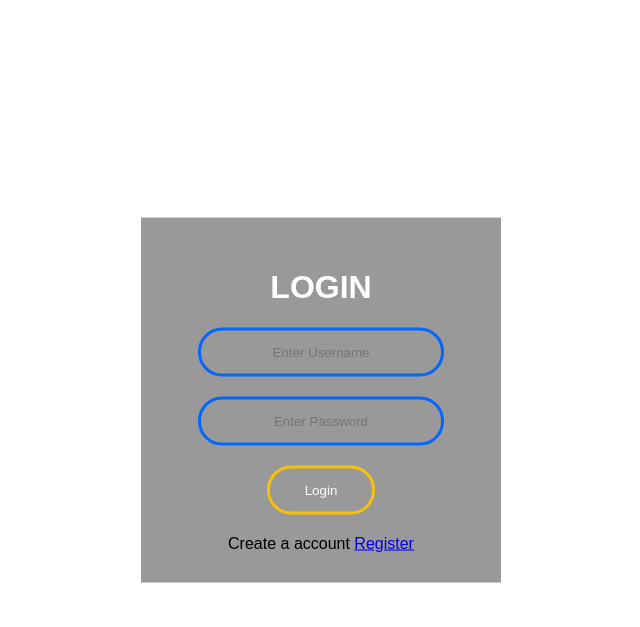
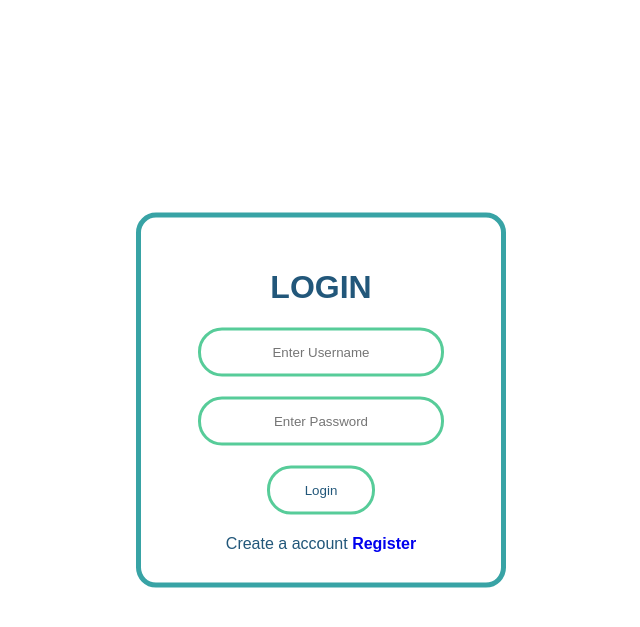
Before and after one commit to aslin-joel-r/mini-project-S6, a Django app: page /login/ in a window 1280 px wide. Shown: the top 627 px of the page, without its empty margins (319-959 px from the left). Run offline with Django 4.2, Linux system fonts and the light colour scheme.

Commit message:
Ready for 1st review

```diff
--- a/problem_detector/nation_book/static/css/login.css
+++ /dev/null
@@ -1,65 +0,0 @@
-body{
-    margin:0;
-    padding:0;
-    font-family: sans-serif;
-
-}
-.box{
-  width:300px;
-  padding:30px;
-  position: absolute;
-  top:50%;
-  left:50%;
-  transform: translate(-50%,-50%);
-  background:rgba(0,0,0,0.4);
-  text-align:center;
-
-}
-.box h1
-{
-    color: white;
-    text-transform: uppercase;
-    font-weight: 700;
-}
-.box input[type="text"],.box input[type="password"]
-{
-border: 0;
-background: none;
-display: block;
-margin: 20px auto;
-text-align: center;
-border:3px solid #0367fd;
-padding:14px 10px;
-width:220px;
-outline: none;
-color: white;
-border-radius: 24px;
-transition:0.25px;
-}
-
-.box input[type="text"]:focus,.box input[type="password"]:focus{
-
-width:270px;
-border-color: #ffc400ec;
-
-}
-.box input[type="submit"]{
-
-
-    border: 0;
-background: none;
-display: block;
-margin: 20px auto;
-text-align: center;
-border:3px solid #ffc400ec;
-padding:14px 35px;
-outline: none;
-color: white;
-border-radius: 24px;
-transition:0.25px;
-cursor:pointer;
-
-}
-.box input[type="submit"]:hover{
-    background: #ffc400ec;
-}n
--- /dev/null
+++ b/problem_detector/nation_book/static/css/login_page.css
@@ -0,0 +1,85 @@
+:root{
+    --dark: #22577a;
+    --light:#c7f9cc ;
+    --average:#57cc99;
+    --moreavg:#38a3a5;
+}
+
+body{
+    margin:0;
+    padding:0;
+    font-family: sans-serif;
+}
+.box{
+  width:300px;
+  padding:30px;
+  position: absolute;
+  top:50%;
+  left:50%;
+  transform: translate(-50%,-50%);
+  border: 5px solid var(--moreavg);
+  border-radius: 20px;
+  text-align:center;
+
+}
+.box h1
+{
+    color:var(--dark);
+    text-transform: uppercase;
+    font-weight: 700;
+}
+.box input[type="text"],.box input[type="password"]
+{
+border: 0;
+background: none;
+display: block;
+margin: 20px auto;
+text-align: center;
+border:3px solid var(--average);
+padding:14px 10px;
+width:220px;
+outline: none;
+color:var(--dark);
+border-radius: 24px;
+transition:0.25px;
+}
+
+.box input[type="text"]:focus,.box input[type="password"]:focus{
+
+width:270px;
+border-color:var(--dark);
+color:var(--dark)
+
+}
+.box input[type="submit"]{
+
+
+border: 0;
+background: none;
+display: block;
+margin: 20px auto;
+text-align: center;
+border:3px solid var(--average);
+padding:14px 35px;
+outline: none;
+color:var(--dark);
+border-radius: 24px;
+transition:0.25px;
+cursor:pointer;
+
+}
+.box input[type="submit"]:hover{
+    background:var(--dark);
+    color: var(--light);
+}
+
+a{
+    text-decoration: none;
+}
+#reg{
+    color: var(--dark);
+}
+#error{
+    color: red;
+
+}
--- a/problem_detector/nation_book/templates/login.html
+++ b/problem_detector/nation_book/templates/login.html
@@ -4,7 +4,7 @@
 <head>
     <meta charset="utf-8">
     <title>Login Form</title>
-    <link rel="stylesheet" href="{% static 'css/login.css' %}">
+    <link rel="stylesheet" href="{% static 'css/login_page.css' %}">
 
 </head>
 <body>
@@ -16,13 +16,13 @@
 <input type="text" name="username" placeholder="Enter Username" id="username">
 <input type="password" name="password" placeholder="Enter Password" id="password">
 <input type="submit" value="Login">
-<label for="account">Create a account <a href="/register">Register</a> </label>
+<label for="account" id="reg">Create a account <a href="/register"><b>Register</b></a> </label>
 
-<div>
+<div id="error">
     {% for message in messages%}
-    <b style="color:red">
+    <p style="color:red">
         {{message}}
-    </b>
+    </p>
     {% endfor %}
 </div>
 
--- a/problem_detector/nation_book/views.py
+++ b/problem_detector/nation_book/views.py
@@ -20,10 +20,10 @@ def register(request):
 
         if password==password2:
             if User.objects.filter(username=username).exists():
-                messages.info(request,"username exists")
+                messages.info(request,"Username Exists !")
                 return redirect('register')
             elif User.objects.filter(email=email).exists():
-                messages.info(request,'Email id exists')
+                messages.info(request,'Email id exists !')
                 return redirect('register')
             else:
                 user=User.objects.create_user(username=username,email=email,password=password,first_name=first_name,last_name=last_name)
@@ -32,7 +32,7 @@ def register(request):
                 return redirect('login')
 
         else:
-            messages.info(request,'password not matched')
+            messages.info(request,'Password Not Matched !')
             return redirect('register')
 
         print(username,email,password)
--- a/problem_detector/problem_detector/settings.py
+++ b/problem_detector/problem_detector/settings.py
@@ -113,6 +113,6 @@ DEFAULT_AUTO_FIELD = 'django.db.models.BigAutoField'
 
 STATIC_URL = '/static/'
 STATICFILES_DIRS = [
-    os.path.join(BASE_DIR, 'myapp/static'),
+    os.path.join(BASE_DIR, 'static'),
 ]
 STATIC_ROOT = os.path.join(BASE_DIR, 'staticfiles')
```
Also changed, not shown: problem_detector/nation_book/static/css/index.css (added, +81 -0 lines), problem_detector/nation_book/static/css/register.css (+12 -1 lines), problem_detector/nation_book/templates/index.html (+3 -76 lines), problem_detector/nation_book/templates/register.html (+44 -21 lines), problem_detector/db.sqlite3, problem_detector/nation_book/static/css/home.css (added).
